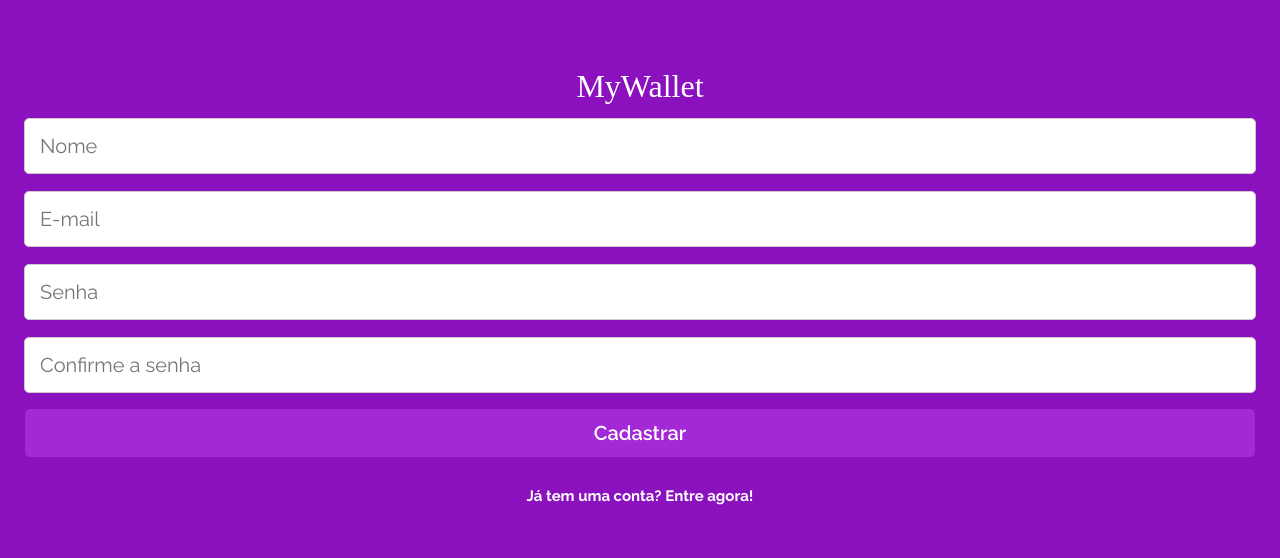
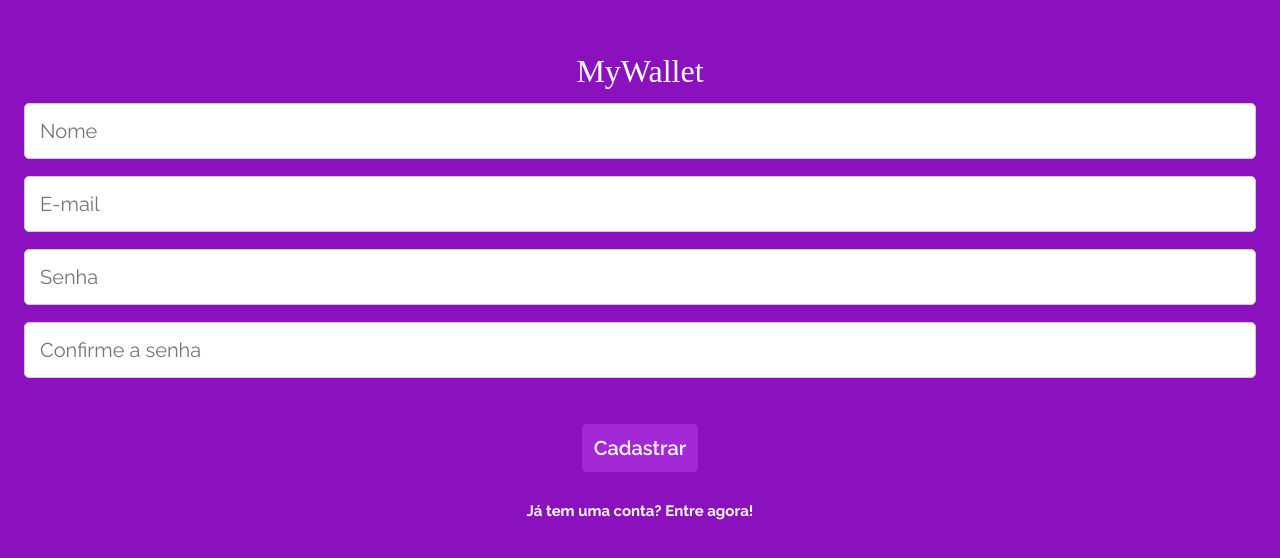
Before and after one commit to MilenaKozima/projeto14-mywallet-front, a React (Vite) app: page /cadastro in a window 1280 px wide. Shown: the part 138-696 px from the top of the page. Built offline with nearby package versions, Linux system fonts and the light colour scheme; a web font is replaced by a local one.

Commit message:
Correções

```diff
--- a/src/App.jsx
+++ b/src/App.jsx
@@ -6,6 +6,7 @@ import SignUpPage from "./pages/SignUpPage"
 import TransactionsPage from "./pages/TransactionPage"
 import { useState } from "react"
 import AuthContext from "./context/AuthContext"
+
 
 export default function App() {
   const [token, setToken] = useState(localStorage.getItem("token"))
--- a/src/pages/SignUpPage.jsx
+++ b/src/pages/SignUpPage.jsx
@@ -68,7 +68,9 @@ export default function SignUpPage() {
         value={form.confirmPassword}
         onChange={handleForm}
         />
+        <Link to="/">
         <button data-test="sign-up-submit" type="submit">Cadastrar</button>
+        </Link>
       </form>
 
       <Link to="/" >
--- a/src/services/transactions.js
+++ b/src/services/transactions.js
@@ -1,8 +1,9 @@
-import { useState } from "react"
+import { useContext, useState } from "react"
 import AuthContext from "../context/AuthContext"
 import axios from "axios"
 import { useEffect } from "react"
 import { useNavigate } from "react-router-dom"
+
 
 export function useGetTransaction() {
     const [transactions, setTransactions] = useState(undefined)
@@ -10,7 +11,7 @@ export function useGetTransaction() {
 
     const config = { headers: { Authorization: `Bearer ${token}` } }
     useEffect(() => {
-        axios.get(`${process.env.REACT_APP_API_URL}/transactions`, config)
+        axios.get(`${import.meta.env.VITE_API_URL}/transactions`, config)
             .then(res => setTransactions(res.data))
             .catch(err => alert(err.response.data))
     }, [])
```
